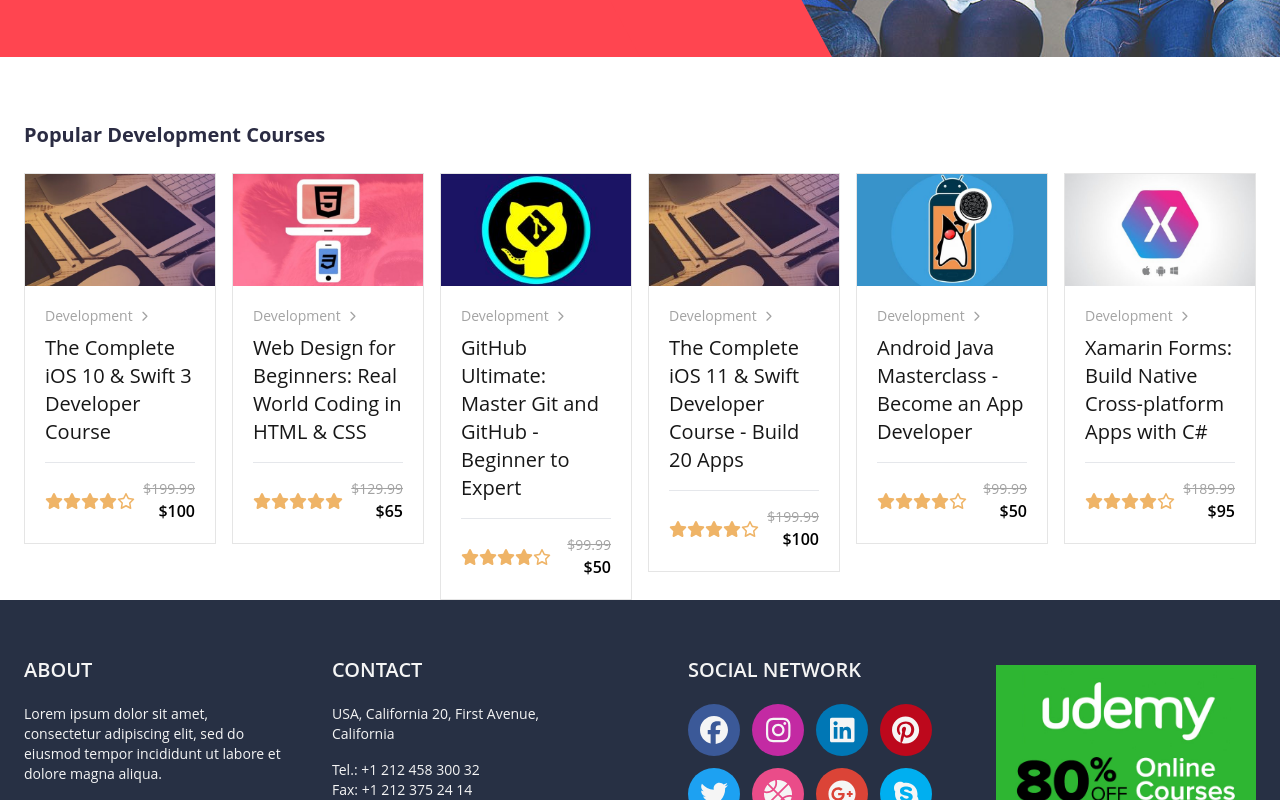
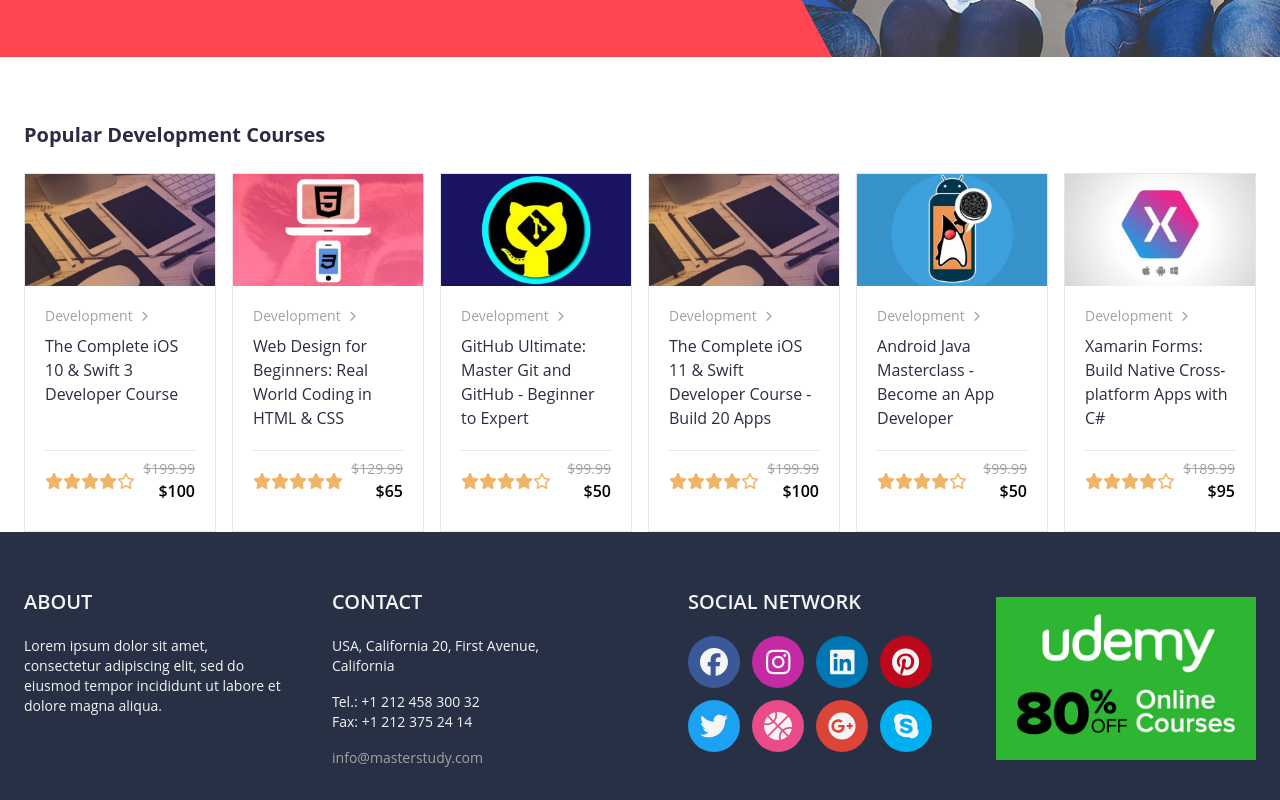
Before and after one commit to giorgioverzicco/proj-html-vuejs, a Vue app: page / in a window 1280 px wide. Shown: the part 573-1373 px from the top of the page. Built offline with nearby package versions, Linux system fonts and the light colour scheme.

Commit message:
added popular dev courses sect

```diff
--- /dev/null
+++ b/src/components/molecules/AppCard.vue
@@ -0,0 +1,17 @@
+<template>
+  <div class="flex w-full flex-col">
+    <slot name="image" />
+
+    <div class="flex flex-grow flex-col p-5">
+      <slot name="header" />
+      <slot />
+      <slot name="footer" />
+    </div>
+  </div>
+</template>
+
+<script>
+export default {
+  name: 'AppCard',
+}
+</script>
--- a/src/components/molecules/CardCourse.vue
+++ b/src/components/molecules/CardCourse.vue
@@ -1,25 +1,28 @@
 <template>
-  <a :href="course.url">
-    <div class="max-w-xs border border-neutral-200 bg-white">
+  <AppCard class="border border-neutral-200 bg-white">
+    <template #image>
       <img
-        class="h-auto w-full object-cover"
+        class="h-auto max-w-full object-cover"
         :src="require('@/assets/' + course.img)"
         alt=""
       />
+    </template>
 
-      <div class="p-5">
-        <div class="pb-4">
+    <template #header>
       <ButtonIcon class="mb-2 text-sm text-neutral-400">
         <span>{{ course.category }}</span>
         <FontAwesomeIcon icon="fa-solid fa-chevron-right" class="fa-xs" />
       </ButtonIcon>
+    </template>
 
-          <h5 class="text-xl text-neutral-900">
+    <template #default>
+      <h5 class="mb-5 flex-grow text-material-ebony-clay">
         {{ course.title }}
       </h5>
-        </div>
+    </template>
 
-        <div class="flex items-center justify-between border-t pt-4">
+    <template #footer>
+      <div class="flex items-center justify-between space-y-4 border-t">
         <div class="flex text-[#EFB467]">
           <FontAwesomeIcon
             v-for="n in Math.ceil(course.rating)"
@@ -33,23 +36,23 @@
           />
         </div>
 
-          <div class="flex flex-col items-end">
+        <div class="flex h-full flex-col items-end">
           <span class="text-sm text-neutral-400 line-through">
             ${{ course.original_price }}
           </span>
           <span class="font-semibold">${{ course.price }}</span>
         </div>
       </div>
-      </div>
-    </div>
-  </a>
+    </template>
+  </AppCard>
 </template>
 
 <script>
+import AppCard from '@/components/molecules/AppCard'
 import ButtonIcon from '@/components/atoms/Buttons/ButtonIcon'
 export default {
   name: 'CardCourse',
-  components: { ButtonIcon },
+  components: { ButtonIcon, AppCard },
   props: {
     course: {
       type: Object,
--- a/src/components/organisms/SectionPopularCourses.vue
+++ b/src/components/organisms/SectionPopularCourses.vue
@@ -1,10 +1,12 @@
 <template>
-  <section class="container-lg mx-auto mt-16 space-y-6">
+  <section class="container-lg mt-16 space-y-6">
     <h3 class="text-xl font-bold text-material-ebony-clay">
       Popular Development Courses
     </h3>
 
-    <div class="flex gap-x-4">
+    <div
+      class="grid grid-cols-2 gap-4 sm:grid-cols-3 md:grid-cols-4 lg:grid-cols-5 xl:grid-cols-6"
+    >
       <CardCourse
         v-for="(course, idx) in courses"
         :key="idx"
```
Lines whose indentation alone changed are shown as unchanged.
